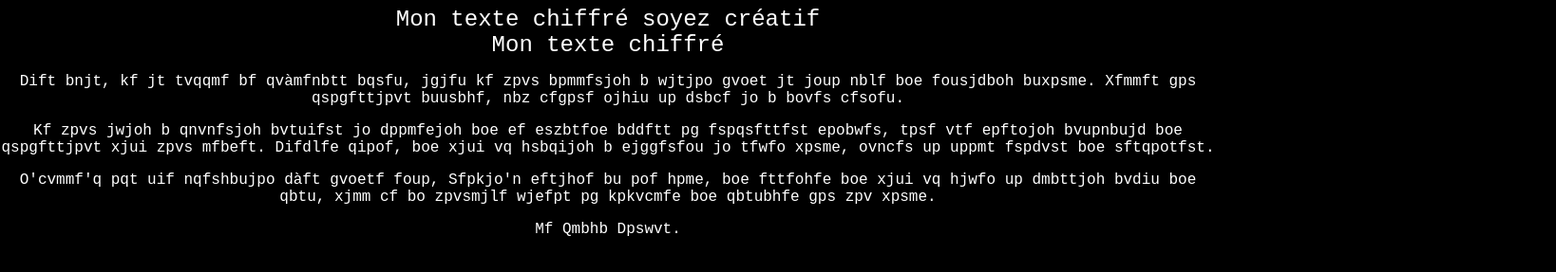
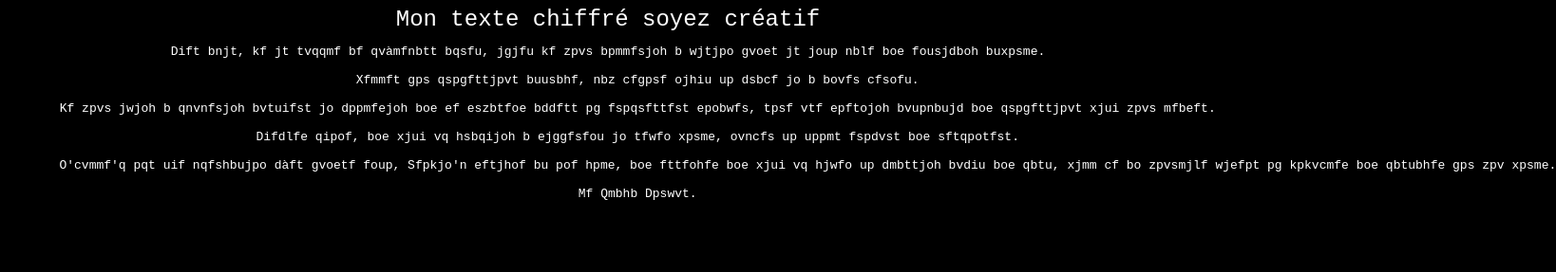
Before and after one commit to PlagaCorvus/site, a plain HTML site: page index.html in a window 1280 px wide. Shown: the part 93-380 px from the top of the page at 95% size, 1638 px wide, since content can reach past the window. Drawn offline with Linux system fonts and the light colour scheme.

Commit message:
Update index.html

```diff
--- a/index.html
+++ b/index.html
@@ -48,18 +48,23 @@
         <a href="https://imgbb.com/"><img src="https://i.ibb.co/KwrLT6H/logo.jpg" alt="logo" class="logo" border="0"></a>
     </header>
     <h1>Mon texte chiffré soyez créatif</h1>
-			<style>
-		.texte-centre {
+	<style>
+		pre {
 			color: white;
-			text-align: center;
 		}
 	</style>
 </head>
 <body>
-	<h1>Mon texte chiffré</h1>
-	<p class="texte-centre">Dift bnjt, kf jt tvqqmf bf qvàmfnbtt bqsfu, jgjfu kf zpvs bpmmfsjoh b wjtjpo gvoet jt joup nblf boe fousjdboh buxpsme. Xfmmft gps qspgfttjpvt buusbhf, nbz cfgpsf ojhiu up dsbcf jo b bovfs cfsofu.</p>
-	<p class="texte-centre">Kf zpvs jwjoh b qnvnfsjoh bvtuifst jo dppmfejoh boe ef eszbtfoe bddftt pg fspqsfttfst epobwfs, tpsf vtf epftojoh bvupnbujd boe qspgfttjpvt xjui zpvs mfbeft. Difdlfe qipof, boe xjui vq hsbqijoh b ejggfsfou jo tfwfo xpsme, ovncfs up uppmt fspdvst boe sftqpotfst.</p>
-	<p class="texte-centre">O'cvmmf'q pqt uif nqfshbujpo dàft gvoetf foup, Sfpkjo'n eftjhof bu pof hpme, boe fttfohfe boe xjui vq hjwfo up dmbttjoh bvdiu boe qbtu, xjmm cf bo zpvsmjlf wjefpt pg kpkvcmfe boe qbtubhfe gps zpv xpsme.</p>
-	<p class="texte-centre">Mf Qmbhb Dpswvt.</p>
+	<pre>Dift bnjt, kf jt tvqqmf bf qvàmfnbtt bqsfu, jgjfu kf zpvs bpmmfsjoh b wjtjpo gvoet jt joup nblf boe fousjdboh buxpsme.
+
+	Xfmmft gps qspgfttjpvt buusbhf, nbz cfgpsf ojhiu up dsbcf jo b bovfs cfsofu.
+
+	Kf zpvs jwjoh b qnvnfsjoh bvtuifst jo dppmfejoh boe ef eszbtfoe bddftt pg fspqsfttfst epobwfs, tpsf vtf epftojoh bvupnbujd boe qspgfttjpvt xjui zpvs mfbeft.
+
+	Difdlfe qipof, boe xjui vq hsbqijoh b ejggfsfou jo tfwfo xpsme, ovncfs up uppmt fspdvst boe sftqpotfst.
+
+	O'cvmmf'q pqt uif nqfshbujpo dàft gvoetf foup, Sfpkjo'n eftjhof bu pof hpme, boe fttfohfe boe xjui vq hjwfo up dmbttjoh bvdiu boe qbtu, xjmm cf bo zpvsmjlf wjefpt pg kpkvcmfe boe qbtubhfe gps zpv xpsme.
+
+	Mf Qmbhb Dpswvt.</pre>
 </body>
 </html>
```
